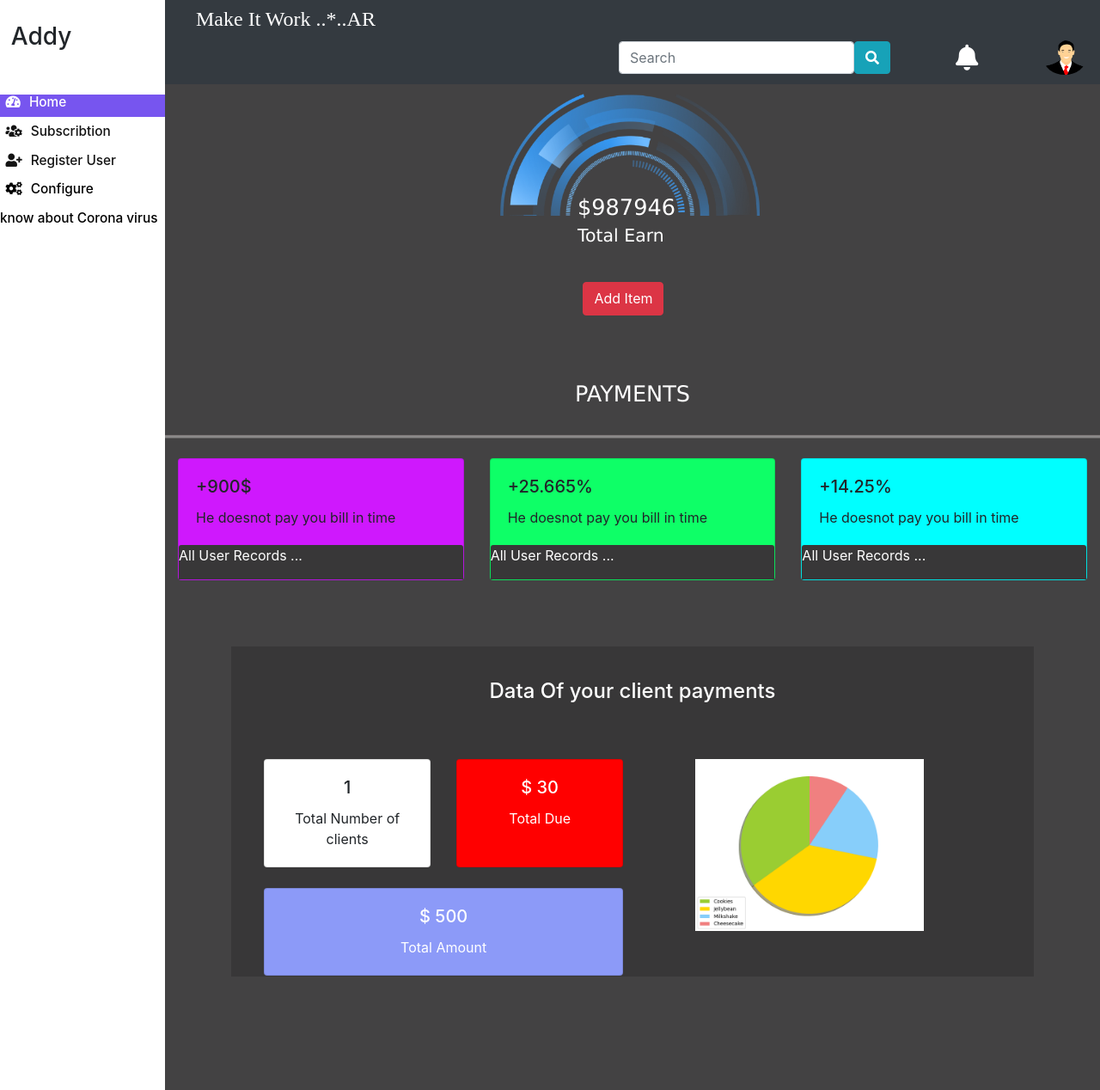
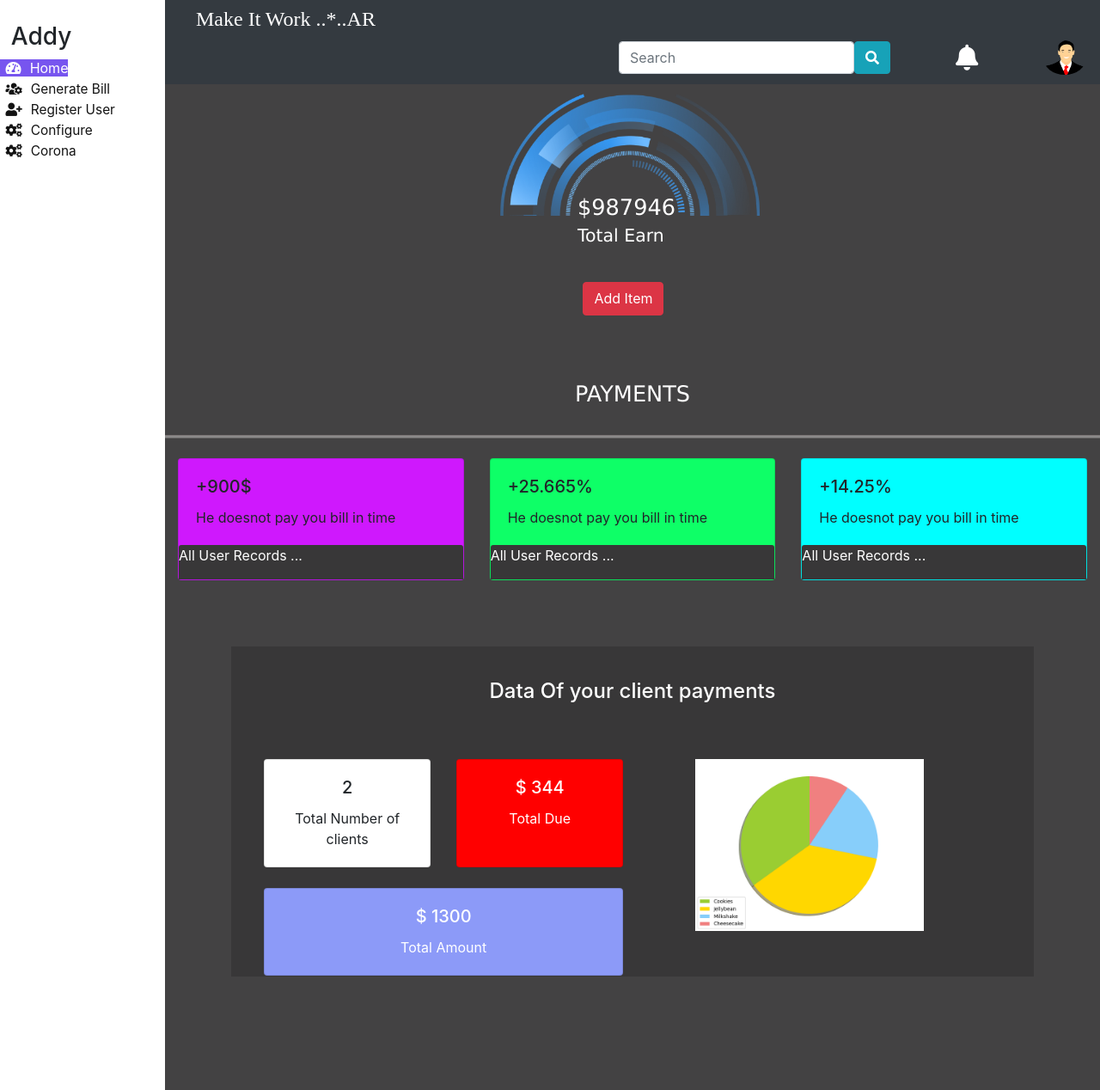
Before and after one commit to SAR-bang/flask_task, a Flask app: page /dashboard/1 in a window 1280 px wide. Shown: the top 1268 px of the page at 86% size. Run offline with Flask 2, Linux system fonts and the light colour scheme; some libraries are stand-ins or nearby versions.

Commit message:
web gunicorn

```diff
--- a/app.py
+++ b/app.py
@@ -4,7 +4,13 @@ from flaskext.mysql import MySQL
 from werkzeug.security import generate_password_hash, check_password_hash
 from model import db, save_json, db2, save_json2
 import matplotlib.pyplot as plt
+
+import pandas as pd
+import xlrd
+
 import requests
+
+
 
 app = Flask(__name__)
 mysql = MySQL(app)
@@ -116,7 +122,7 @@ def logout():
     return redirect('/')
 
 
-@app.route('/addclient', methods=['post'])
+@app.route('/dashboard/addclient', methods=['post'])
 def addclients():
     if request.method == "POST":
         newClient = {
@@ -200,12 +206,59 @@ def api_all_card_route():
     return jsonify(db2)
 
 
-@app.route('/generate_bill')
+@app.route('/dashboard/generate_bill')
 def a_tag():
     # methods to calculate about the corona virus details
 
     return render_template('Bill.html', users=db)
 
 
+@app.route('/dashboard/get_details' ,methods=['post'])
+def a_tag2():
+    # methods to calculate about the corona virus details
+    for i in db:
+        if  i['Client_Name']==request.form['user']:
+            value = i
+    return render_template('Bill.html', users=db, value=value)
+
+@app.route('/dashboard/update' ,methods=['post'])
+def update():
+    # updating the data
+    for i in db:
+        if  i['Client_Name']==request.form['uname'] and int(i['Client_Due']) >= int(request.form['paying_amt']):
+            i['Client_Due']= str(int(i['Client_Due']) - int(request.form['paying_amt']))
+            value=i
+            Rem =i['Client_Due']
+            save_json()
+
+            create_bill(name=i['Client_Name'],paid=request.form['paying_amt'],rem=i['Client_Due'])
+            nor=False
+            break
+
+        else:
+            nor=True
+
+    date = request.form['Date']
+
+    if(nor):
+        return "Supply valid message"
+    return render_template('Bill.html', users=db,value=value, value1=value, date =date, Rem= Rem, paid=request.form['paying_amt'])
+
+
+
+# method that handles the bill generation in csv format
+
+def create_bill(name,paid,rem):
+    bill_template = pd.DataFrame({'S.No.': 1, 'User Name': [name],
+                       'Paid Amount': [paid],
+                       'Remaining Balance': [rem]})
+
+    try:
+        bill_template.to_excel('static/Bill/gene.xlsx')
+    except Exception as e:
+        print(str(e))
+
+
+
 if __name__ == '__main__':
     app.run()
--- a/static/css/style.css
+++ b/static/css/style.css
@@ -15,7 +15,7 @@ body {
     font-family: monospace;
 }
 
-.info button {
+.info button{
     background-color: tomato;
     color: white;
     height: 50px;
@@ -26,6 +26,7 @@ body {
     border-radius: 8px;
     border-width: 0px;
 }
+
 
 .info p {
     font-family: sans-serif;
--- a/templates/dashboard.html
+++ b/templates/dashboard.html
@@ -44,18 +44,20 @@
         margin-top: 4vw;
     }
 
-    div h6 i {
+    #sidenav a i{
         margin-left: 0.5vw;
         margin-right: 0.8vw;
     }
 
-    div h6 {
+    .href_class {
+        width: available;
         height: 2vw;
         font-size: 1.2vw;
         color: #131313;
+        text-decoration: none;
     }
 
-    div h6:hover {
+    .href_class:hover {
         background-color: #434243;
         text-decoration: none;
         color: white;
@@ -103,15 +105,6 @@
         font-size: 2vw;
     }
 
-    .href_class a{
-        text-decoration: none;
-        color: black;
-    }
-
-    .href_class:hover{
-        text-decoration: none;
-        color: white;
-    }
 
 </style>
 
@@ -134,11 +127,11 @@
 <div class="pos-f-t" id="sidenav">
     <div>
         <h3>Addy</h3>
-        <h6 id="active"><i class="fas fa-tachometer-alt"></i>Home</h6>
-        <h6><i class="fas fa-users-cog"></i>Subscribtion</h6>
-        <h6 onclick="show()" id="ShowBtn"><i class="fas fa-user-plus"></i>Register User</h6>
-        <h6 class="href_class"><a class="href_a2" href="about"><i class="fas fa-cogs"></i>Configure</a></h6>
-        <h6 class="href_class"><a class="href_a2" > know about Corona virus</a></h6>
+        <a id="active"><i class="fas fa-tachometer-alt"></i>Home</a><br>
+        <a class="href_class" href="generate_bill"><i class="fas fa-users-cog"></i>Generate Bill</a><br>
+        <a class="href_class" onclick="show()" id="ShowBtn" href="#"><i class="fas fa-user-plus"></i>Register User</a><br>
+        <a class="href_class" href="about"><i class="fas fa-cogs"></i>Configure</a><br>
+        <a class="href_class" href="#"><i class="fas fa-cogs"></i>Corona</a><br>
     </div>
 </div>
 
@@ -383,6 +376,7 @@
         </nav>
 
     {% endif %}
+
 </div>
 
 
--- a/templates/home.html
+++ b/templates/home.html
@@ -188,7 +188,8 @@
     <p>Addy provides the simplest and easiest to use. Along the way to digitilatization just simply contact us and list
         out your clients and manage their payments with ease..</p>
     {% if session.get('user') %}
-        <button><a style="text-decoration: none; color: white;" href="/dashboard">Go To Dashboard</a></button>
+        <input style="  background-color: tomato; color: white;height: 50px; width: 300px; padding: 10px; font-family: fantasy;font-size: 20px; border-radius: 8px;border-width: 0px;"
+               id="submit" type="submit" value="Go To Dashboard" onclick="parent.location= '/dashboard'">
     {% else %}
         <button>USE ADDY WITH MINIMAL COST</button>
     {% endif %}
--- a/userclients.json
+++ b/userclients.json
@@ -1 +1 @@
-[{"Client_Name": "Krishna Pandey", "Client_Address": "Pokhara 78 street", "Client_Phone": "984665465", "Client_Due": "30", "Client_Paid": "500"}]
+[{"Client_Name": "Krishna Pandey", "Client_Address": "Pokhara 78 street", "Client_Phone": "984665465", "Client_Due": "144", "Client_Paid": "500"}, {"Client_Name": "Hari Bhattarai", "Client_Address": "Kathmandu", "Client_Phone": "985151320", "Client_Due": "200", "Client_Paid": "800"}]
```
Also changed, not shown: templates/Bill.html (+54 -4 lines), 2 other files.
